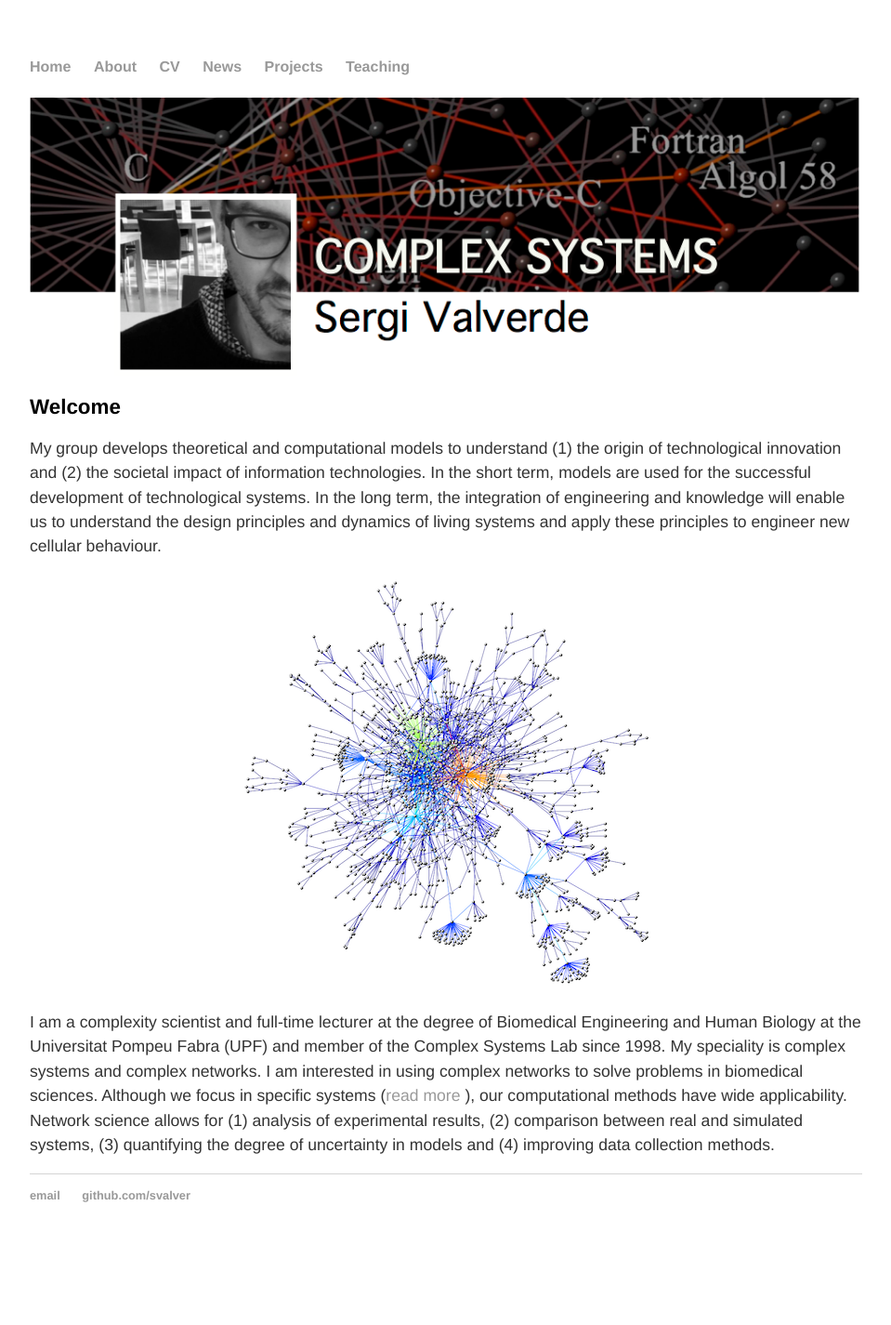
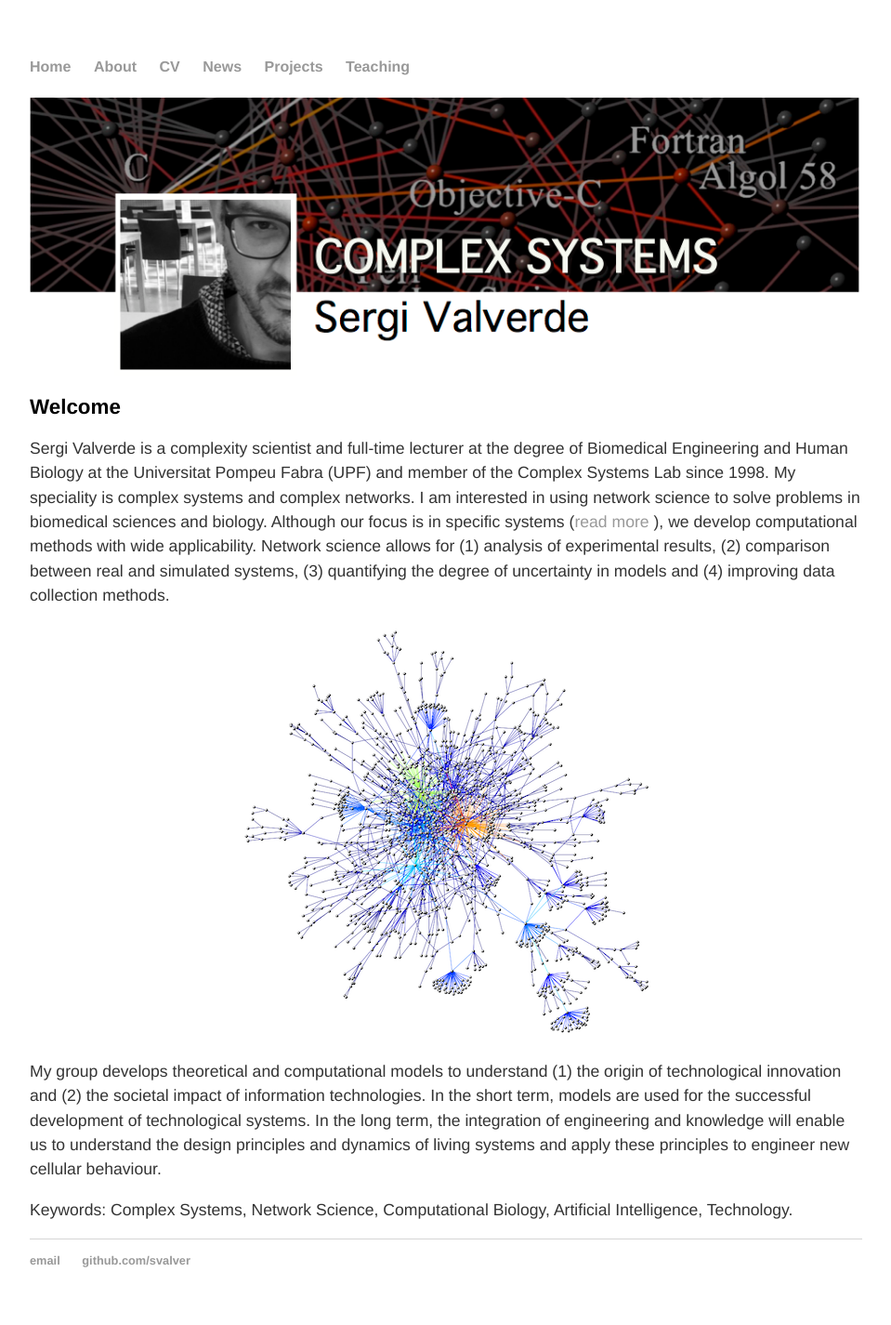
Before and after one commit to svalver/svalver.github.io, a Jekyll site: the page built from index.html, in a window 1280 px wide. Shown: the whole page at 93% size, without its empty margins (160-1119 px from the left). Built offline with Jekyll 4.4.1, drawn with Linux system fonts in a browser that asks for light colours; before the commit the page ends 1355 px from its top, so only the background shows below that.

Commit message:
Update web site
Update the welcome web page.

```diff
--- a/index.html
+++ b/index.html
@@ -17,14 +17,18 @@ img {
 
 <h2>Welcome</h2>
 
+<p> Sergi Valverde is a complexity scientist and full-time lecturer at the degree of Biomedical Engineering and Human Biology at the Universitat Pompeu Fabra (UPF) and member of the Complex Systems Lab since 1998. My speciality is complex systems and complex networks. I am interested in using network science to solve problems in biomedical sciences and biology.  Although our focus is in specific systems (<a href="/about">read more </a>), we develop computational methods with wide applicability. Network science allows for (1) analysis of experimental results, (2) comparison between real and simulated systems, (3) quantifying the degree of uncertainty in models and (4) improving data collection methods.
+</p>
+
+<p><img src = "images/JDK1_2_cc2_white.png"/></p>
+
 <p>
 My group develops theoretical and computational models to understand (1) the origin of technological innovation and (2) the societal impact of information technologies.  In the short term, models are used for the successful development of technological systems. In the long term, the integration of engineering and knowledge will enable us to understand the design principles and dynamics of living systems and apply these principles to engineer new cellular behaviour.
 </p>
 
-<p><img src = "images/JDK1_2_cc2_white.png"/></p>
 
-
-<p> I am a complexity scientist and full-time lecturer at the degree of Biomedical Engineering and Human Biology at the Universitat Pompeu Fabra (UPF) and member of the Complex Systems Lab since 1998. My speciality is complex systems and complex networks. I am interested in using complex networks to solve problems in biomedical sciences.  Although we focus in specific systems (<a href="/about">read more </a>), our computational methods have wide applicability. Network science allows for (1) analysis of experimental results, (2) comparison between real and simulated systems, (3) quantifying the degree of uncertainty in models and (4) improving data collection methods.
+<p>
+Keywords: Complex Systems, Network Science, Computational Biology, Artificial Intelligence, Technology.
 </p>
 
 </div><!-- /.blurb -->
```
